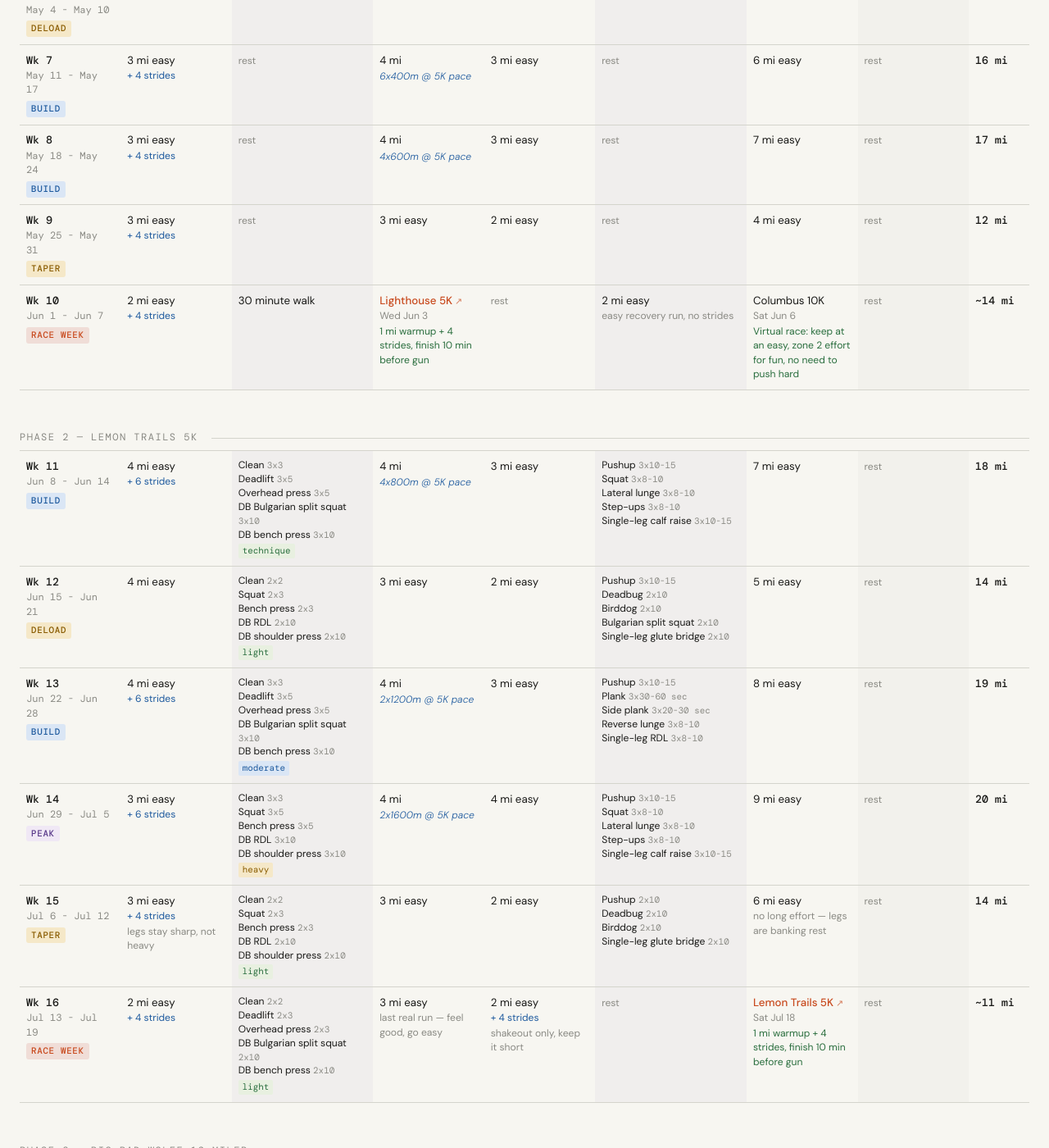
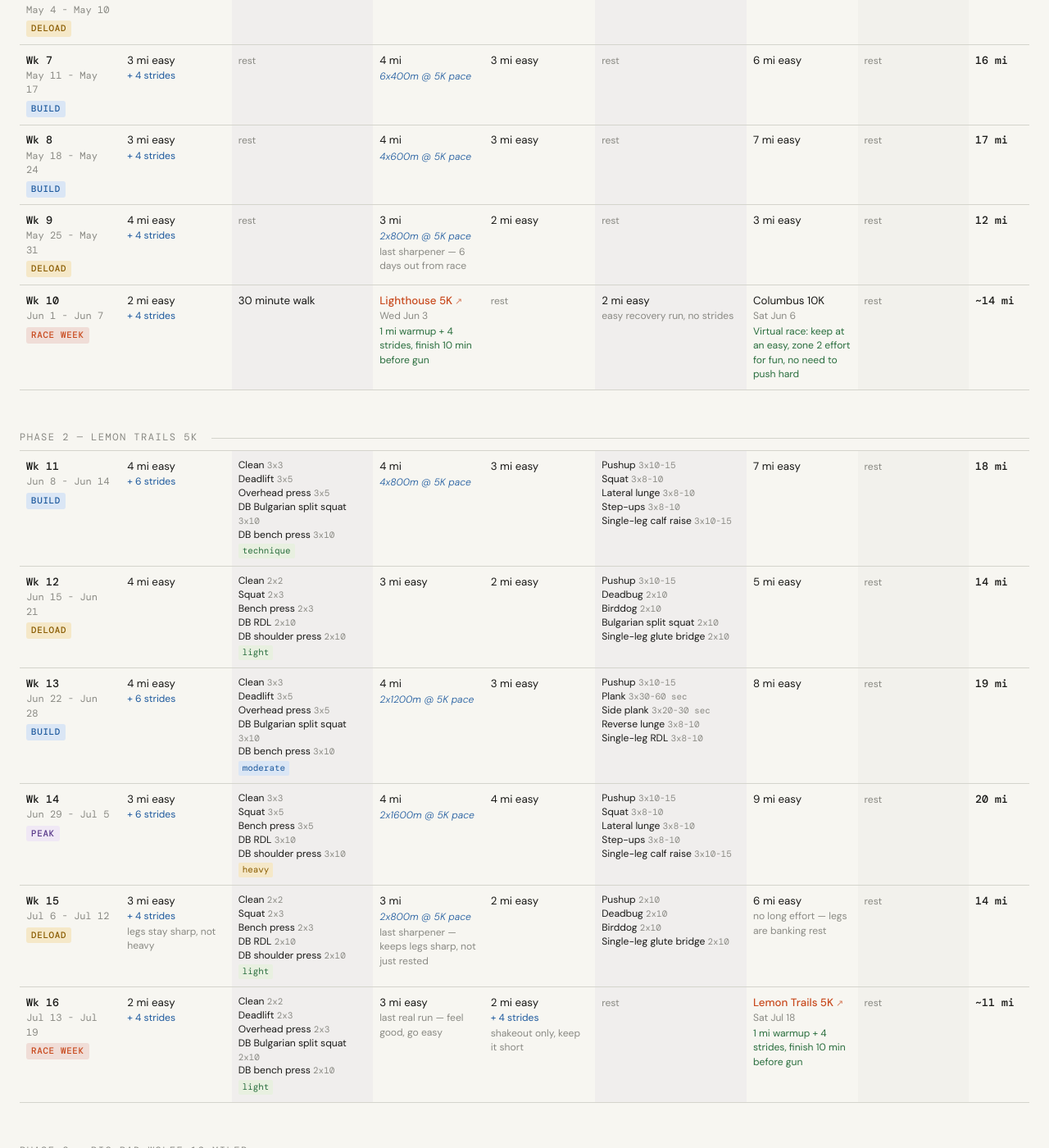
Before and after one commit to richardbasile/richardbasile.github.io, a Jekyll site: the page built from training-plan/index.html, in a window 1280 px wide and 1400 px high, scrolled down 1242 px. Shown: the whole window at 82% size. Built offline with Jekyll 4.4.1, drawn with Linux system fonts in a browser that asks for light colours; some of the changed text lies outside the part shown.

Commit message:
adjust 5K tapers

```diff
--- a/training-plan/index.html
+++ b/training-plan/index.html
@@ -995,14 +995,15 @@ title: 2026 Race Season
             <td>
               <div class="wk-label">Wk 9</div>
               <div class="wk-dates">May 25 - May 31</div>
-              <div class="wk-badges"><span class="badge badge-deload">taper</span></div>
-            </td>
-            <td>3 mi easy<span class="s">+ 4 strides</span></td>
-            <td class="str-col"><span class="rest">rest</span></td>
-            <td>3 mi easy</td>
+              <div class="wk-badges"><span class="badge badge-deload">deload</span></div>
+            </td>
+            <td>4 mi easy<span class="s">+ 4 strides</span></td>
+            <td class="str-col"><span class="rest">rest</span></td>
+            <td>3 mi<span class="q">2x800m @ 5K pace</span><span class="note">last sharpener — 6 days out from
+                race</span></td>
             <td>2 mi easy</td>
             <td class="str-col"><span class="rest">rest</span></td>
-            <td>4 mi easy</td>
+            <td>3 mi easy</td>
             <td class="rest-col"><span class="rest">rest</span></td>
             <td class="total-cell">12 mi</td>
           </tr>
@@ -1146,7 +1147,7 @@ title: 2026 Race Season
             <td>
               <div class="wk-label">Wk 15</div>
               <div class="wk-dates">Jul 6 - Jul 12</div>
-              <div class="wk-badges"><span class="badge badge-deload">taper</span></div>
+              <div class="wk-badges"><span class="badge badge-deload">deload</span></div>
             </td>
             <td>3 mi easy<span class="s">+ 4 strides</span><span class="note">legs stay sharp, not heavy</span></td>
             <td class="str-col"><span class="fri-ex">Clean <span class="fri-sets">2x2</span></span><span
@@ -1154,7 +1155,8 @@ title: 2026 Race Season
                   class="fri-sets">2x3</span></span><span class="fri-ex">DB RDL <span
                   class="fri-sets">2x10</span></span><span class="fri-ex">DB shoulder press <span
                   class="fri-sets">2x10</span></span><span class="str-intensity int-light">light</span></td>
-            <td>3 mi easy</td>
+            <td>3 mi<span class="q">2x800m @ 5K pace</span><span class="note">last sharpener — keeps legs sharp, not
+                just rested</span></td>
             <td>2 mi easy</td>
             <td class="str-col">
               <span class="fri-ex">Pushup <span class="fri-sets">2x10</span></span>
@@ -1336,13 +1338,13 @@ title: 2026 Race Season
               <div class="wk-dates">Aug 24 - Aug 30</div>
               <div class="wk-badges"><span class="badge badge-deload">deload</span></div>
             </td>
-            <td>4 mi easy<span class="s">+ 4 strides</span></td>
+            <td>4 mi easy</td>
             <td class="str-col"><span class="fri-ex">Clean <span class="fri-sets">3x3</span></span><span
                 class="fri-ex">Deadlift <span class="fri-sets">2x5</span></span><span class="fri-ex">Overhead press
                 <span class="fri-sets">2x5</span></span><span class="fri-ex">DB Bulgarian split squat <span
                   class="fri-sets">2x10</span></span><span class="fri-ex">DB bench press <span
                   class="fri-sets">2x10</span></span><span class="str-intensity int-light">light</span></td>
-            <td>4 mi easy</td>
+            <td>4 mi easy<span class="note">absorption week — no quality, let weeks 20–21 land</span></td>
             <td>3 mi easy</td>
             <td class="str-col">
               <span class="fri-ex">Pushup <span class="fri-sets">2x10</span></span>
@@ -1350,9 +1352,9 @@ title: 2026 Race Season
               <span class="fri-ex">Birddog <span class="fri-sets">2x10</span></span>
               <span class="fri-ex">Single-leg glute bridge <span class="fri-sets">2x10</span></span>
             </td>
-            <td>4 mi easy</td>
-            <td class="rest-col"><span class="rest">rest</span></td>
-            <td class="total-cell">15 mi</td>
+            <td>5 mi easy</td>
+            <td class="rest-col"><span class="rest">rest</span></td>
+            <td class="total-cell">~16 mi</td>
           </tr>
 
           <tr>
```
